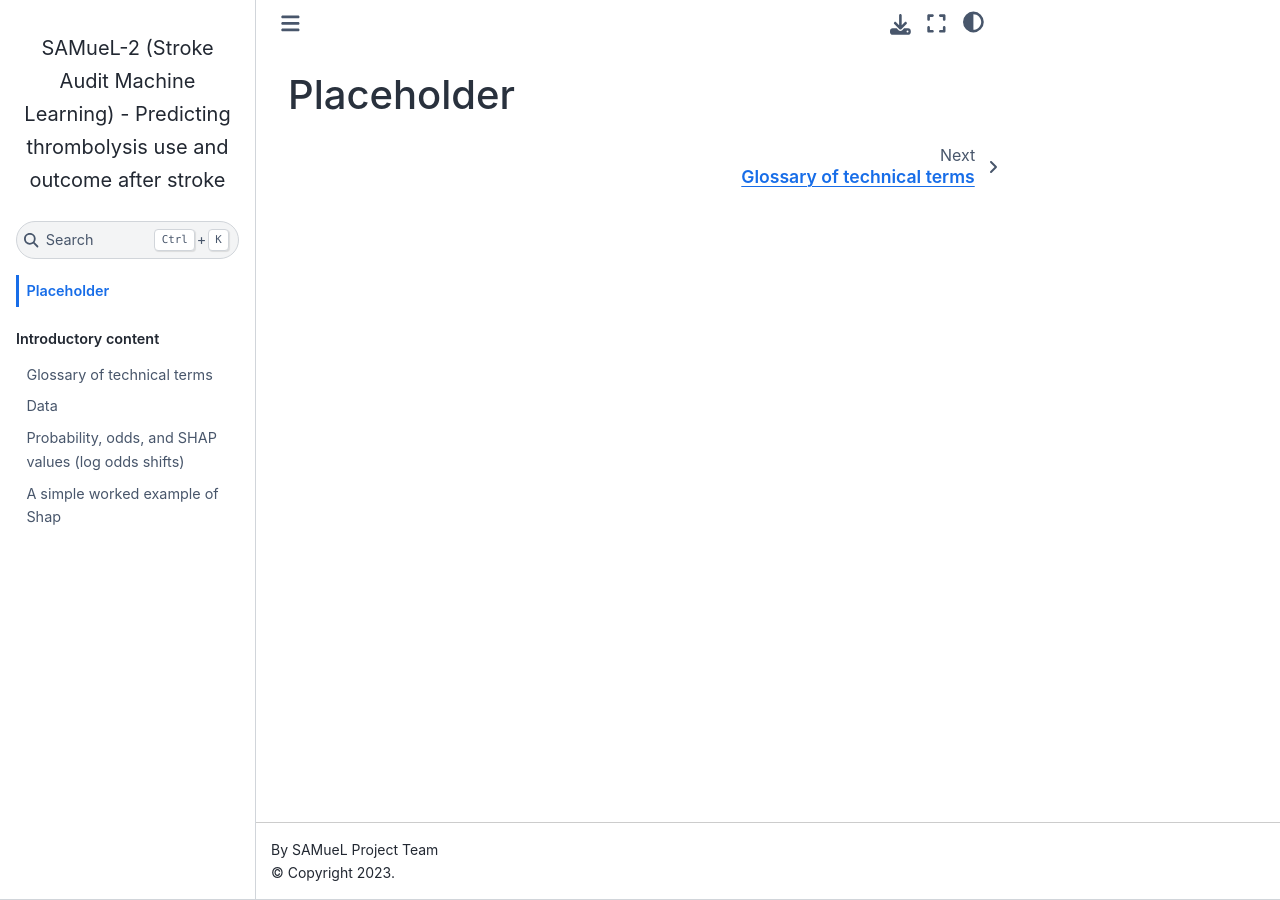
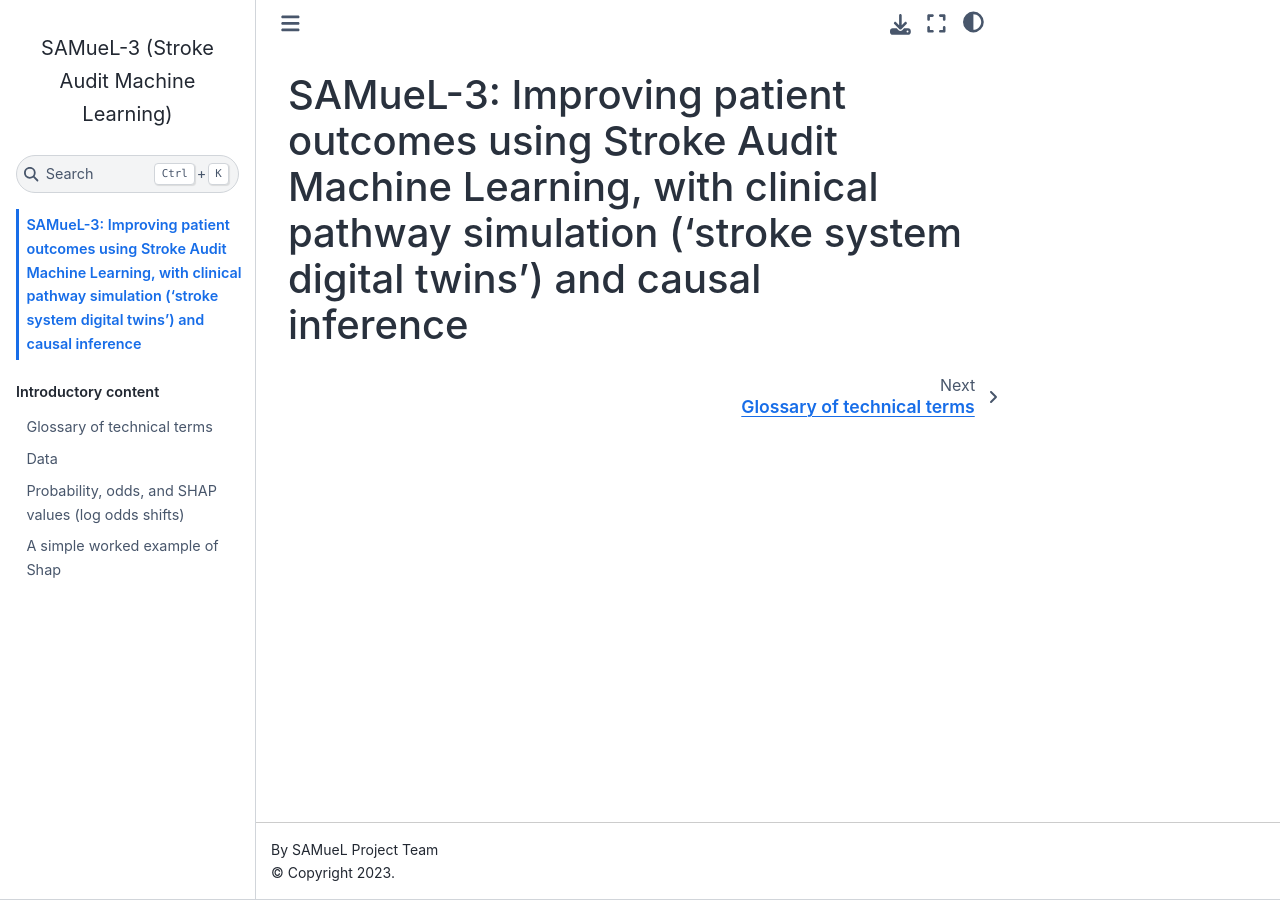
Before and after one commit to samuel-book/samuel-3, a Jupyter Book: the page built from book/intro.md, in a window 1280 px wide. Built offline with Jupyter Book 1.0.4 settings and Sphinx 7.4.7 and the Sphinx Book theme 1.1.4, drawn with Linux system fonts in a browser that asks for light colours.

Commit message:
Update book contents

```diff
--- a/_config.yml
+++ b/_config.yml
@@ -1,5 +1,5 @@
 # book settings
-title: SAMueL-2 (Stroke Audit Machine Learning) - Predicting thrombolysis use and outcome after stroke
+title: SAMueL-3 (Stroke Audit Machine Learning)
 author: SAMueL Project Team
 #logo: images/logo.png
 
--- a/book/intro.md
+++ b/book/intro.md
@@ -1 +1 @@
-# Placeholder
+# SAMueL-3: Improving patient outcomes using Stroke Audit Machine Learning, with clinical pathway simulation (‘stroke system digital twins’) and causal inference
```
